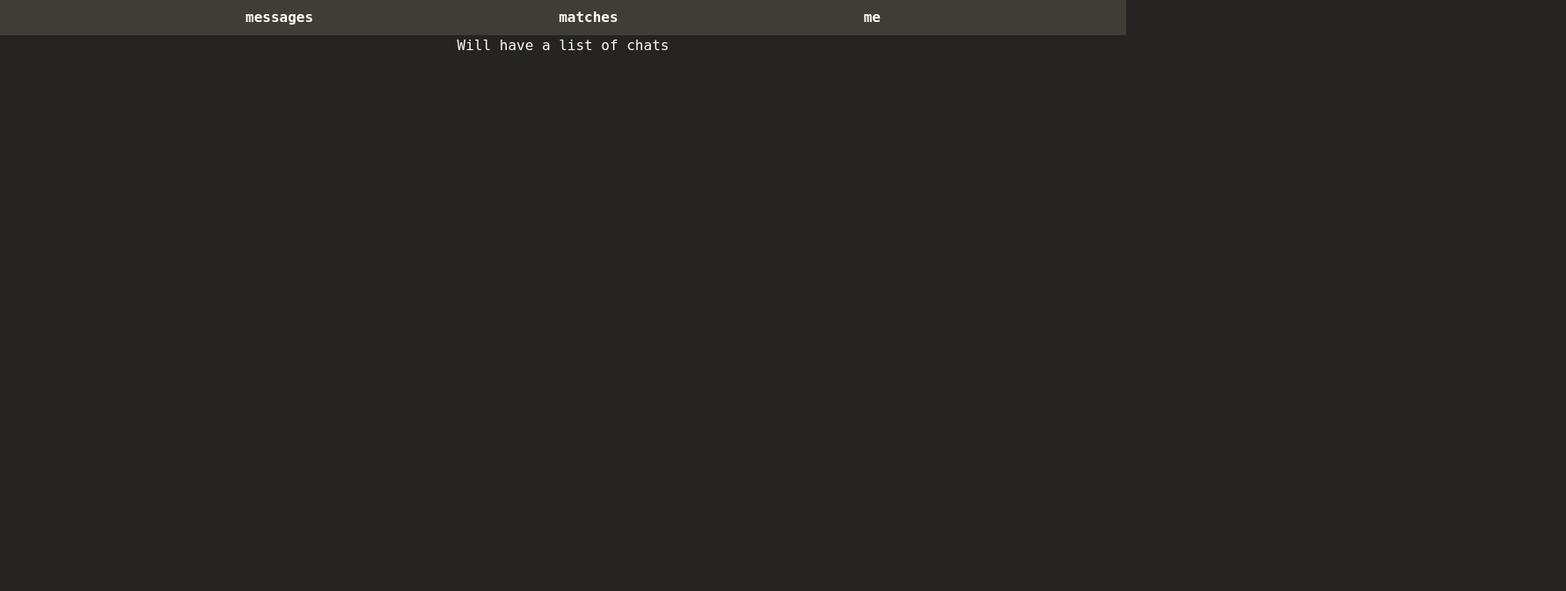
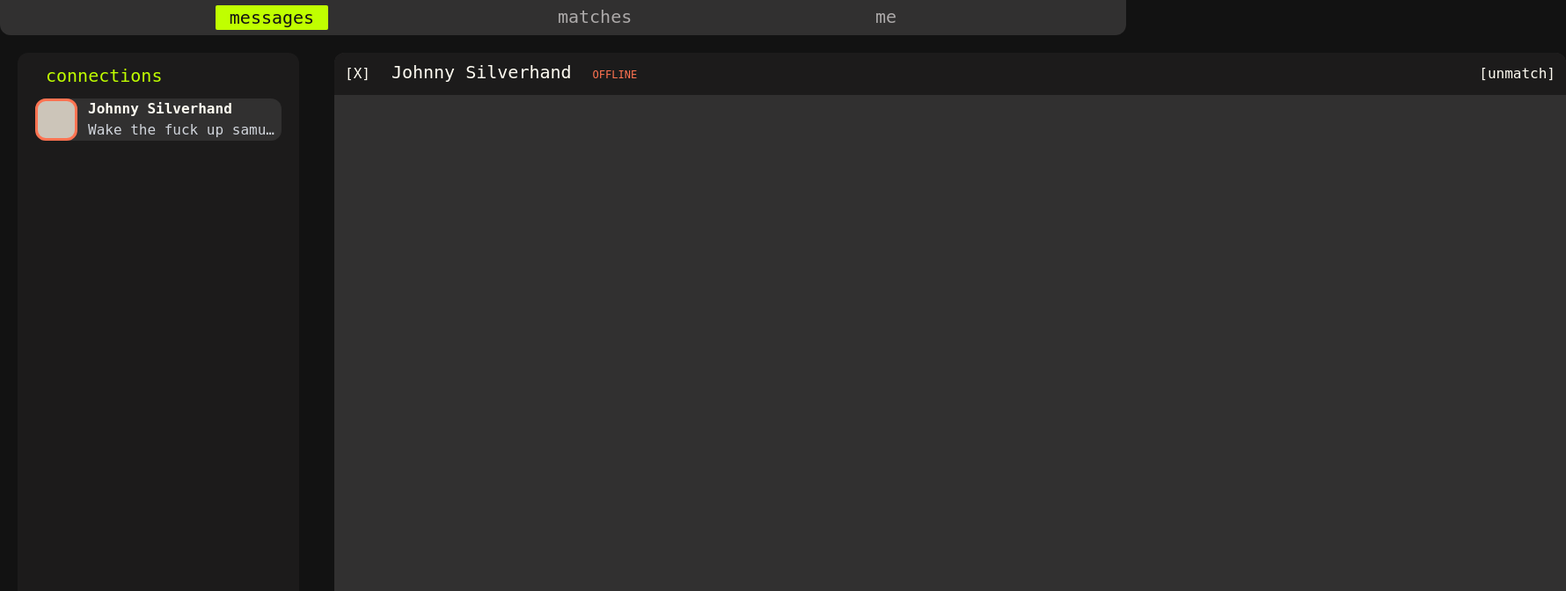
Before and after one commit to imranshiundu/MatchMe, a React (Vite) app in the folder frontend/: page /messages in a window 1280 px wide. Shown: the top 672 px of the page at 88% size, 1780 px wide, since content can reach past the window. Built offline with nearby package versions, Linux system fonts and the light colour scheme.

Commit message:
wip: chat view and site aesthetics

```diff
--- a/frontend/src/components/chat/ChatMessageInput.tsx
+++ /dev/null
@@ -1,10 +0,0 @@
-function ChatMessageInput () {
-    return (
-        <footer className='flex w-screen absolute bottom-0 h-10 bg-[#252422] justify-center items-center gap-3'>
-            <input type='text' placeholder='message' className='bg-[#403D39] py-1 rounded-2xl'/>
-            <button type='submit' className='cursor-pointer bg-[#EB5E28] px-2 py-1 rounded-2xl font-bold'>Send</button>
-        </footer>
-    )
-}
-
-export default ChatMessageInput
--- /dev/null
+++ b/frontend/src/components/chat/ChatView.tsx
@@ -0,0 +1,21 @@
+function ChatView({connectionName, isOnline}) {
+    return (
+        <div className={'flex flex-col bg-[#313030] rounded-xl min-w-350 min-h-210 ml-10 mt-5'}>
+            <header className={'bg-[#1C1B1B] rounded-t-xl h-12 py-2'}>
+                <button className={'px-3 py-1 inline hover:text-[#CCC5B9] cursor-pointer'}>[X]</button>
+                <p className={'px-3 py-1 text-xl inline'}>{connectionName}</p>
+                <p className={`px-3 inline text-xs ${isOnline ? "text-[#eaffb8]" : "text-[#ff7351]"}`}>{isOnline ? 'ONLINE' : 'OFFLINE'}</p>
+                <button className={'px-3 py-1 inline float-right cursor-pointer hover:text-[#ff7351]'}>[unmatch]</button>
+            </header>
+            <div className={'flex-1'}></div>
+            <footer className={'bg-[#1C1B1B] rounded-b-xl h-15 flex justify-center'}>
+                <div className={'bg-[#403D39] rounded-xl h-10 mt-3'}>
+                    <input type={'text'} className={'bg-[#403D39] ml-3 mt-2 w-200 outline-none'} placeholder={'write your message here'}/>
+                    <button className={'mr-3 cursor-pointer hover:text-[#CCC5B9]'}>[send]</button>
+                </div>
+            </footer>
+        </div>
+    )
+}
+
+export default ChatView;
--- /dev/null
+++ b/frontend/src/components/chat/ConnectionCard.tsx
@@ -0,0 +1,13 @@
+function ConnectionCard({connectionName, recentMessage, isOnline}) {
+    return (
+        <div className={'bg-[#313030] rounded-xl flex max-w-80 cursor-pointer hover:bg-[#474646] mt-3 transition-color duration-150'}>
+            <div className={`h-12 w-12 bg-[#CCC5B9] border-3 ${isOnline ? "border-[#eaffb8]" : "border-[#ff7351]"} rounded-xl inline-block`}/>
+            <div className={'flex flex-col flex-1 ml-3 min-w-0'}>
+                <p className={'font-bold'}>{connectionName}</p>
+                <p className={'text-gray-300 truncate'}>{recentMessage}</p>
+            </div>
+        </div>
+    )
+}
+
+export default ConnectionCard;
--- a/frontend/src/components/layout/Header.tsx
+++ b/frontend/src/components/layout/Header.tsx
@@ -1,12 +1,12 @@
-import { Link } from 'react-router-dom'
+import { NavLink } from 'react-router-dom'
 
 function Header () {
     return (
-        <footer className='flex h-10 justify-evenly items-center bg-[#403D39] text-[#FFFCF2] font-bold'>
-            <Link to="/messages" className='hover:underline decoration-2 decoration-[#C0FF00]'>messages</Link>
-            <Link to="/dashboard" className='hover:underline decoration-2 decoration-[#C0FF00]'>matches</Link>
-            <Link to="/profile" className='hover:underline decoration-2 decoration-[#C0FF00]'>me</Link>
-        </footer>
+        <header className='flex h-10 justify-evenly items-center bg-[#313030] text-[#adaaaa] rounded-b-xl text-xl'>
+            <NavLink to="/messages" className={({isActive})=> isActive ? 'bg-[#C0FF00] text-[#121212] px-4 rounded-xs':'hover:bg-[#474646] hover:border-[#C0FF00] border-b-3 border-transparent px-4 transition-all duration-150 rounded-xs'}>messages</NavLink>
+            <NavLink to="/dashboard" className={({isActive})=> isActive ? 'bg-[#C0FF00] text-[#121212] px-4 rounded-xs':'hover:bg-[#474646] hover:border-[#C0FF00] border-b-3 border-transparent px-4 transition-all duration-150 rounded-xs'}>matches</NavLink>
+            <NavLink to="/profile" className={({isActive})=> isActive ? 'bg-[#C0FF00] text-[#121212] px-4 rounded-xs':'hover:bg-[#474646] hover:border-[#C0FF00] border-b-3 border-transparent px-4 transition-all duration-150 rounded-xs'}>me</NavLink>
+        </header>
     )
 }
 
--- a/frontend/src/index.css
+++ b/frontend/src/index.css
@@ -1,6 +1,6 @@
 :root {
     /* background-color: #403D39; */
-    background-color: #252422;
+    background-color: #121212;
     color: #FFFCF2;
     font-family: "monospace";
 }
--- a/frontend/src/pages/Chat.tsx
+++ b/frontend/src/pages/Chat.tsx
@@ -1,10 +1,7 @@
-import ChatMessageInput from "../components/chat/ChatMessageInput.tsx";
-
 function Chat() {
     return (
-        <div className='grid place-items-center'>
-            <ChatMessageInput/>
-        </div>
+        <>
+        </>
     )
 }
 
--- a/frontend/src/pages/Connections.tsx
+++ b/frontend/src/pages/Connections.tsx
@@ -1,7 +1,28 @@
+import {useState} from 'react';
+import ConnectionCard from '../components/chat/ConnectionCard.tsx'
+import ChatView from '../components/chat/ChatView.tsx'
+
 function Connections() {
+    const [openChat, setOpenChat] = useState(null);
+
+    //placeholder data until we have real user connections
+    const connection = {
+        name: 'Johnny Silverhand',
+        recentMessage: "Wake the fuck up samurai, we've got a city to burn",
+        online: false
+    };
+
     return (
-        <div className='grid place-items-center'>
-            <p>Will have a list of chats</p>
+        <div className={'flex'}>
+            <section className={'max-w-80 ml-5 mt-5 bg-[#1C1B1B] px-5 py-3 rounded-xl'}>
+                <p className={'ml-3 text-[#C0FF00] text-xl'}>connections</p>
+                <div>
+                    <ConnectionCard connectionName={connection.name} recentMessage={connection.recentMessage} isOnline={connection.online}/>
+                </div>
+            </section>
+            <section className={'flex flex-col'}>
+                <ChatView connectionName={connection.name} isOnline={connection.online}/>
+            </section>
         </div>
     )
 }
```
